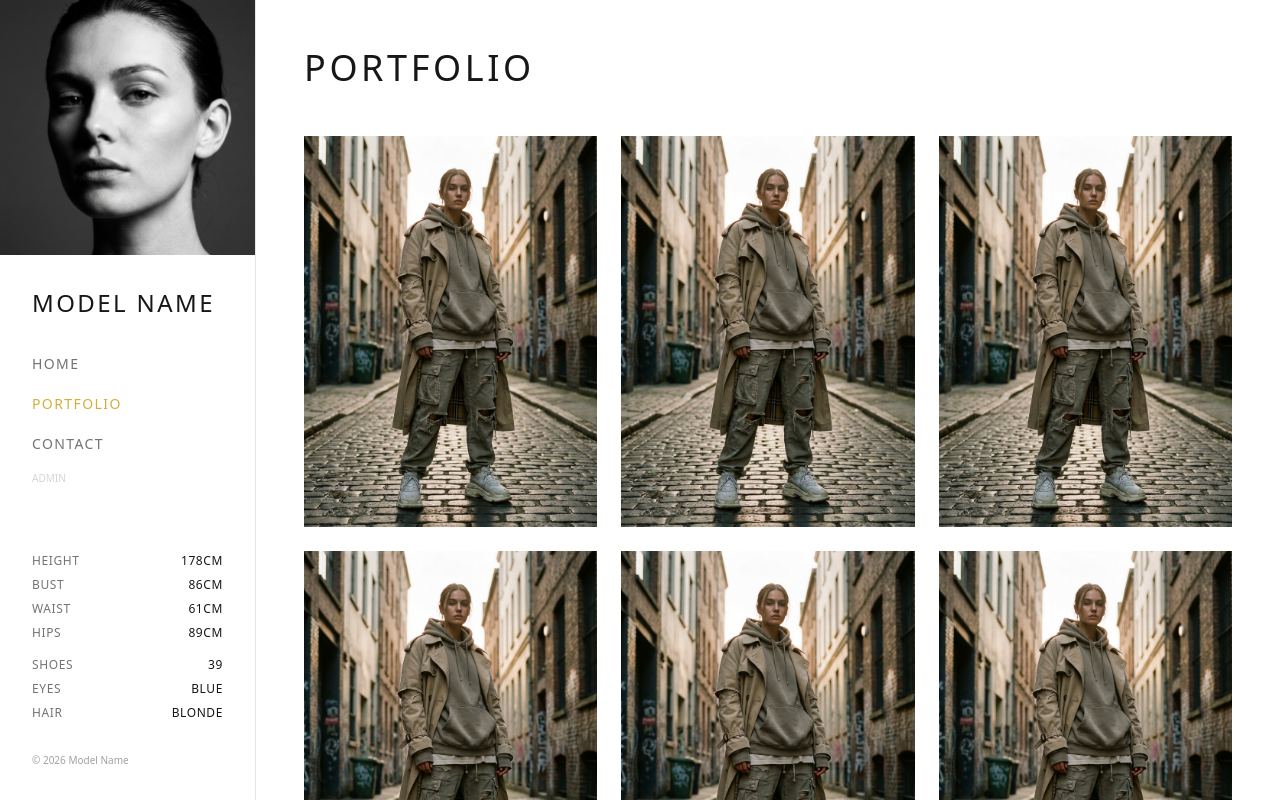
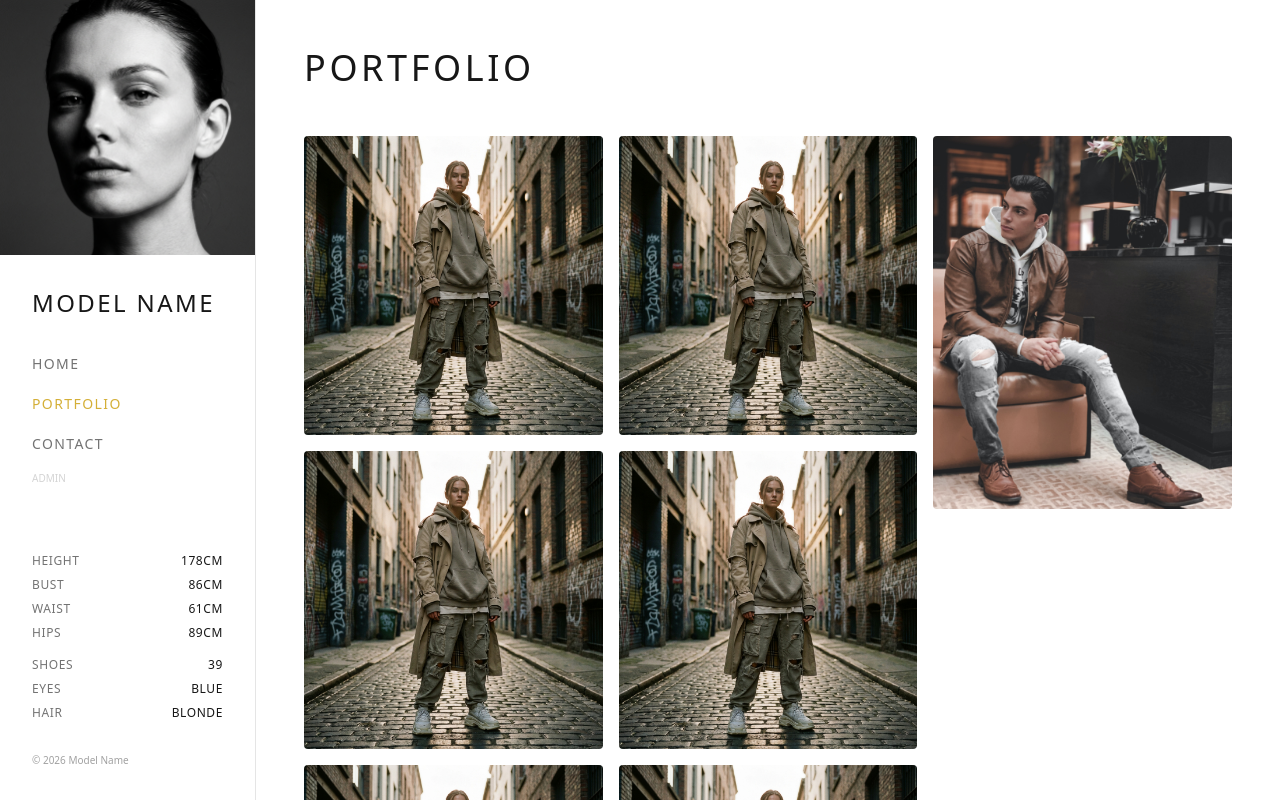
Before and after one commit to selsarraj-create/efolio, a Next.js app: page /portfolio in a window 1280 px wide. Shown: the top 800 px of the page. Built offline with nearby package versions, Linux system fonts and the light colour scheme; a web font is replaced by a local one.

Commit message:
Replace fixed-aspect grid with masonry gallery for mixed orientations

```diff
--- a/src/app/(main)/portfolio/PortfolioGrid.tsx
+++ b/src/app/(main)/portfolio/PortfolioGrid.tsx
@@ -15,21 +15,23 @@ export default function PortfolioGrid({ images }: PortfolioGridProps) {
 
     return (
         <>
-            <div className="grid grid-cols-1 md:grid-cols-2 lg:grid-cols-3 gap-6">
+            <div className="masonry-grid">
                 {images.map((src, i) => (
                     <div
                         key={i}
-                        className="relative aspect-[3/4] cursor-pointer group overflow-hidden bg-neutral-100 dark:bg-neutral-800"
+                        className="masonry-item cursor-pointer"
+                        style={{ animationDelay: `${i * 60}ms` }}
                         onClick={() => setIndex(i)}
                     >
                         <Image
                             src={src}
                             alt={`Portfolio image ${i + 1}`}
-                            fill
-                            className="object-cover transition-transform duration-500 group-hover:scale-105"
+                            width={800}
+                            height={1000}
+                            className="w-full h-auto"
                             sizes="(max-width: 768px) 100vw, (max-width: 1200px) 50vw, 33vw"
                         />
-                        <div className="absolute inset-0 bg-black/0 group-hover:bg-black/10 transition-colors duration-300" />
+                        <div className="masonry-overlay" />
                     </div>
                 ))}
             </div>
--- a/src/app/globals.css
+++ b/src/app/globals.css
@@ -33,3 +33,61 @@ h5,
 h6 {
   font-family: var(--font-serif);
 }
+
+/* Masonry Gallery */
+.masonry-grid {
+  columns: 1;
+  column-gap: 1rem;
+}
+
+@media (min-width: 768px) {
+  .masonry-grid {
+    columns: 2;
+  }
+}
+
+@media (min-width: 1024px) {
+  .masonry-grid {
+    columns: 3;
+  }
+}
+
+.masonry-item {
+  break-inside: avoid;
+  margin-bottom: 1rem;
+  border-radius: 4px;
+  overflow: hidden;
+  position: relative;
+}
+
+.masonry-item img {
+  display: block;
+  width: 100%;
+  height: auto;
+  transition: transform 0.5s ease;
+}
+
+.masonry-item:hover img {
+  transform: scale(1.03);
+}
+
+.masonry-item .masonry-overlay {
+  position: absolute;
+  inset: 0;
+  background: rgba(0, 0, 0, 0);
+  transition: background 0.3s ease;
+  pointer-events: none;
+}
+
+.masonry-item:hover .masonry-overlay {
+  background: rgba(0, 0, 0, 0.08);
+}
+
+@keyframes fadeIn {
+  from { opacity: 0; transform: translateY(8px); }
+  to { opacity: 1; transform: translateY(0); }
+}
+
+.masonry-item {
+  animation: fadeIn 0.4s ease forwards;
+}
```
